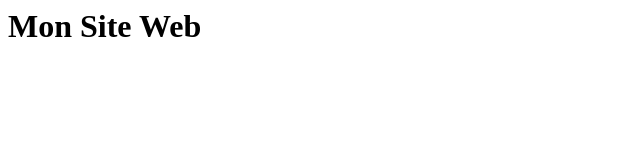
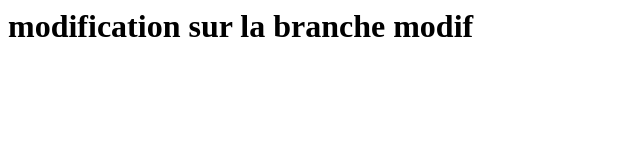
Before and after one commit to Ratsiory456/site, a plain HTML site: page index.html in a window 1280 px wide. Shown: the whole page, without its empty margins (0-640 px from the left). Drawn offline with Linux system fonts and the light colour scheme.

Commit message:
Modification du fichier index.html sur la branche modif

```diff
--- a/index.html
+++ b/index.html
@@ -1 +1 @@
-<h1>Mon Site Web</h1>
+<h1>modification sur la branche  modif</h1>
```
